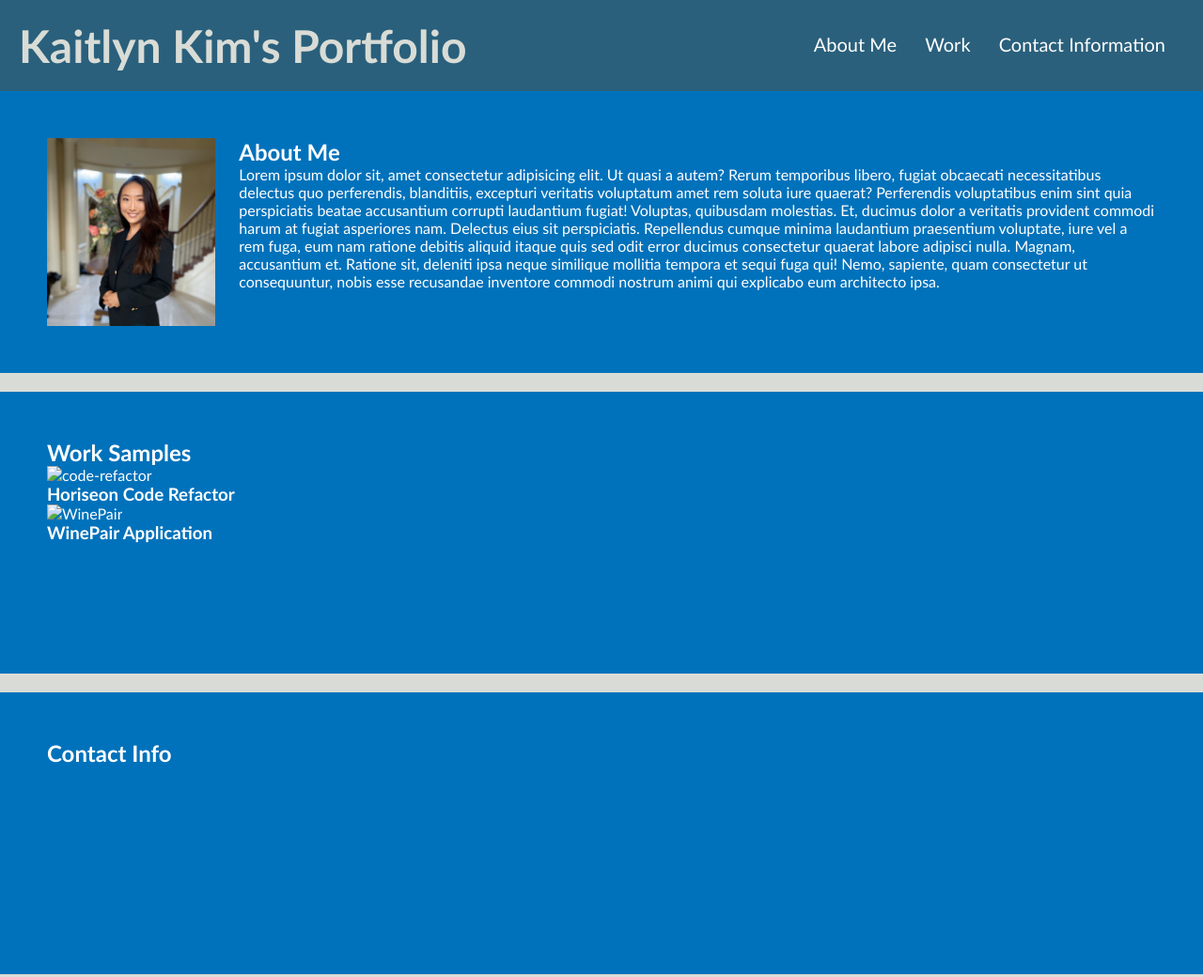
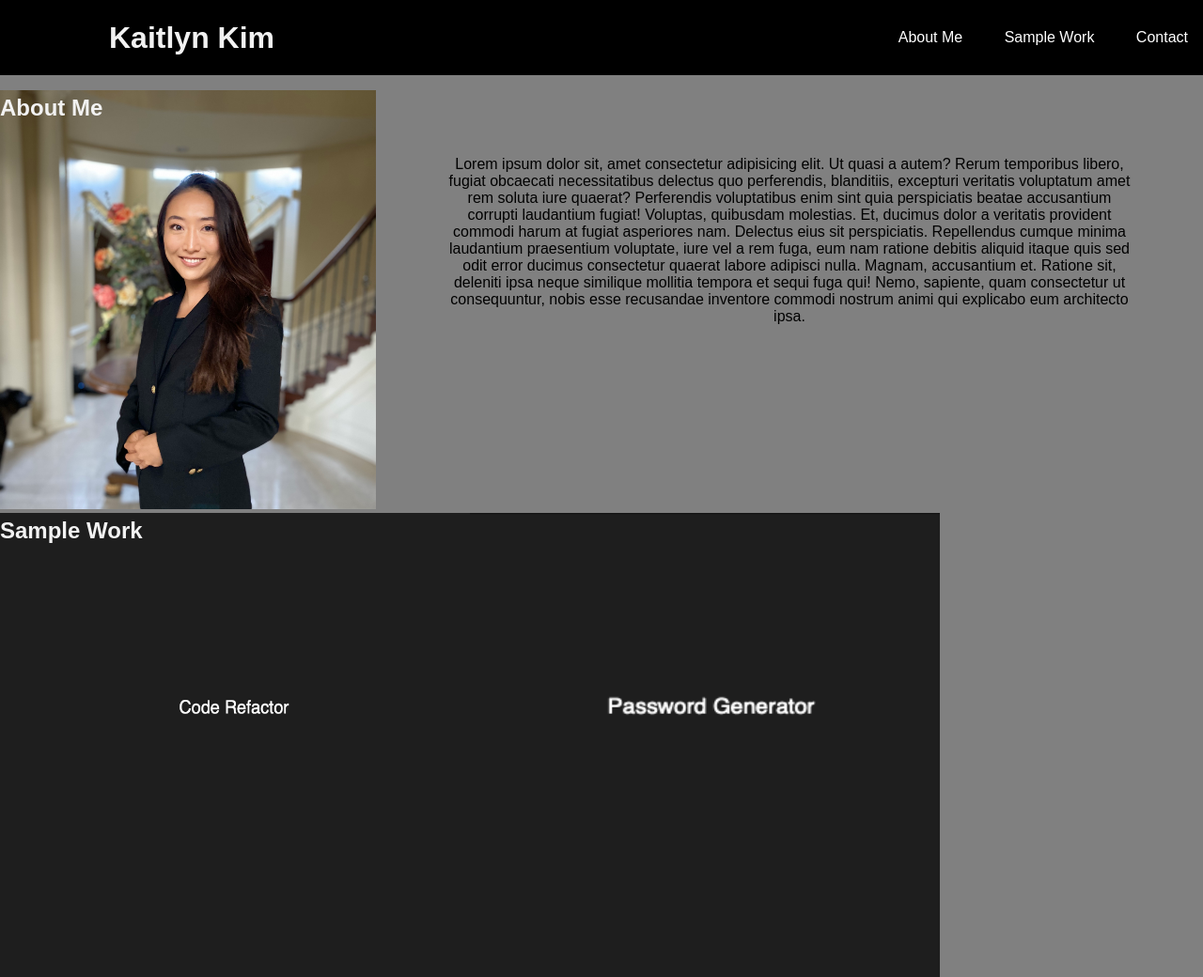
Before and after one commit to kaikim1996/portfolio, a plain HTML site: page index.html in a window 1280 px wide. Shown: the top 1040 px of the page at 94% size. Drawn offline with Linux system fonts and the light colour scheme.

Commit message:
final changes

```diff
--- a/Assets/css/style.css
+++ b/Assets/css/style.css
@@ -1,81 +1,143 @@
+html {
+    scroll-behavior: smooth;
+}
+
 /* universal selector */
 * {
+    font-family: Arial, sans-serif;
     box-sizing: border-box;
     padding: 0;
     margin: 0;
 }
 
-html {
-    scroll-behavior: smooth;
+/* Apply a background color and set text styles */
+body {
+    background-color: #f2f2f2;
 }
 
-body {
-    background-color: #d9dcd6;
+/* Style the header/navigation */
+header {
+    color: #f2f2f2;
+    display: flex;
+    justify-content: space-between;
+    align-items: center;
+    background: black;
+    height: 5rem;
+    padding: 1rem;
+    font-size: 1rem;
 }
 
-/* note: . for class, # for id*/
-.header {
-    padding: 20px;
-    font-family: 'Trebuchet MS', 'Lucida Sans Unicode', 'Lucida Grande', 'Lucida Sans', Arial, sans-serif;
-    background-color: #2a607c;
-    color: #ffffff;
+footer {
+    position: relative;
+    bottom: 0;
+    width: 100%;
+    border-top: 4px solid black;
+    text-align: center;
+    padding: -2px;
+    margin: auto;
 }
 
-h1 {
-    display: inline-block;
-    font-size: 48px;
-    color: #d9dcd6;
+ul li {
+    display: inline;
+    padding-left: 10px;
+    margin-left: 30px;
 }
 
-nav {
-    padding-top: 15px;
-    margin-right: 20px;
-    float: right;
-    font-family: 'Gill Sans', 'Gill Sans MT', Calibri, 'Trebuchet MS', sans-serif;
-    font-size: 20px;
+nav a {
+    text-decoration: none;
+    color: #fff;
 }
 
-nav li {
-    display: inline-block;
-    margin-left: 25px;
+main {
+    background: gray;
 }
 
-a {
-    color: #ffffff;
-    text-decoration: none;
+/* Style sections */
+.about{
+    display: flex;
+    flex-direction: row;
+    padding-top: 1rem;
+    border: black;
 }
 
-.float-left {
-    float: left;
-    margin-right: 25px;
+.work {
+    display: flexbox;
+    flex-direction: column;
+    padding-top: 10rem;
+    border: black;
+    align-items: center;
+    display: inline;
 }
 
-.about-me,
-.work-samples,
-.contact-info{
-    margin-bottom: 20px;
-    padding: 50px;
-    height: 300px;
-    font-family: 'Gill Sans', 'Gill Sans MT', Calibri, 'Trebuchet MS', sans-serif;
-    background-color: #0072bb;
-    color: #ffffff;
+.profile-pic {
+    display: inline-block;
+    padding: 0rem;
 }
 
-.about-me img{
-    max-height: 200px;
+.about img {
+    width: 25rem;
 }
 
-.contact-info ul {
+.aboutcap {
+    float: left;
+}
+
+.aboutp {
+    float: right;
+}
+
+
+p {
+    text-align: center;
+    margin: 20px;
+    padding: 50px;
+}
+
+h1{
+    padding: 100px;
+    align-items: left;
+}
+
+h2{
+    padding: 100;
+    position: absolute;
+    margin-top: 5px;
+    color: #f2f2f2;
+}
+
+
+h3{
+    padding: 20px;
+    text-align: center;
+    align-items: center;
+}
+
+.challenge {
     display: flex;
     flex-wrap: wrap;
-    flex-direction: row;
-    justify-content: space-around;
-    margin: 20px 0;
-    align-items: center;
-    font-size: 18px;
 }
 
-.contact a {
-    color: #000;
-    border-bottom: 2px solid #000;
+.challenge img {
+    width:  500px;
+    height: 400px;
+    float: right;
 }
+
+.project img {
+    width:  1000px;
+    height: 400px;
+    float: right;
+}
+
+
+
+
+.contact li {
+    text-align: center;
+}
+
+
+.contact {
+    background: gray;
+    align-items: center;
+}
--- a/index.html
+++ b/index.html
@@ -1,41 +1,34 @@
 <!DOCTYPE html>
 <html lang="en">
-
-
 <head>
-    <title>Kaitlyn's Portfolio</title>
-    <meta charset="UTF-8" />
-    <meta name="viewport" content="width=device-width, initial-scale=1" />
-    <link rel="stylesheet" type="text/css" href="./assets/css/reset.css">
-    <link rel="stylesheet" type="text/css" href="./assets/css/style.css" />
+    <meta charset="UTF-8">
+    <meta name="viewport" content="width=device-width, initial-scale=1.0">
+    <title>Portfolio</title>
+    <link rel="stylesheet" href="./assets/css/style.css">
 </head>
 
-
 <body>
-
-    <!-- Header with Navbar -->
-    <header class="header">
-      <h1>Kaitlyn Kim's Portfolio</h1>
+    <header class="navbar">
+        <h1>Kaitlyn Kim</h1>
         <nav>
             <ul>
-              <li>
-                  <a href="#about-me">About Me</a>
-              </li>
-              <li>
-                  <a href="#work-samples">Work</a>
-              </li>
-              <li>
-                  <a href="#contact-info">Contact Information</a>
-              </li>
+                <li><a href="#about">About Me</a></li>
+                <li><a href="#work">Sample Work</a></li>
+                <li><a href="#contact">Contact</a></li>
             </ul>
         </nav>
     </header>
 
-  <!---about me-->
-  <section class="about-me">
-    <img src="./assets/images/profile-pic.png" alt = "profile-picture-kk" class="float-left" />
-    <h2>About Me</h2>
-        <p>
+    <main>
+        <!--about me-->
+        <section id="about" class="about">
+            <div class="profile-pic">
+                <img src="./assets/images/profile-pic.png" alt = "profile pic - Kaitlyn" class="float-left" />
+            </div>
+
+            <container class="profile-info"></container>
+                <h2 class="aboutcap">About Me</h2>
+                <p class="aboutp">
                     Lorem ipsum dolor sit, amet consectetur adipisicing elit. Ut quasi a autem? Rerum temporibus libero,
                     fugiat obcaecati necessitatibus delectus quo perferendis, blanditiis, excepturi veritatis voluptatum
                     amet rem soluta iure quaerat?
@@ -49,37 +42,37 @@
                     consectetur ut consequuntur, nobis esse recusandae inventore commodi nostrum animi qui explicabo eum
                     architecto ipsa.
                 </p>
+            </container>
         </section>
 
-    <!---work samples-->
-    <section class="work-samples">
-      <h2>Work Samples</h2>
-      <!---homework 1-->
-      <container class="apps">
-        <a href="https://github.com/kaikim1996/horiseon-website/"><img src="./images/code-refactor.png"
-          alt="code-refactor"></a>
-        <h3 class="text-box">Horiseon Code Refactor</h3>
+        <!---challenges/projects-->
+        <section id="work" class="challenge">
+            <h2>Sample Work</h2>
+            <container class="challenge">
+                <a class="refactor" href="https://github.com/kaikim1996/horiseon-website/"><img src="./assets/images/code-refactor.png" alt="code-refactor"></a>
+
+                <a class="password" href="https://github.com/kaikim1996/password-generator/"><img src="./assets/images/passwordgenerator.png" alt="code-refactor"></a>
             </container>
 
-      <!--project 1-->
-      <container class="apps">
-        <a href="https://github.com/kaikim1996/WinePair/"><img src="./images/WinePair.png"
-          alt="WinePair"></a>
-        <h3 class="text-box">WinePair Application</h3>
+            <container class="project">
+                <a class="wine" href="https://github.com/kaikim1996/WinePair/"><img src="./assets/images/WinePair.png" alt="WinePair"></a>
             </container>
         </section>
 
         <!---contact information-->
-  <section>
-    <h2 class="contact-info">Contact Info</h2>
+        <section id="contact" class="contact">
+            <h3>Contact</h3>
             <ul>
                 <li><a href="mailto:kaitlynkim81@gmail.com">kaitlynkim81@gmail.com</a></li>
                 <li><a href="https://github.com/kaikim1996">Github</a></li>
                 </ul>
         </section>
 
+    </main>
+
+    <footer>
+        <p>&copy; 2023 Kaitlyn Kim</p>
+    </footer>
 </body>
 
-
-
 </html>
```
Also changed, not shown: Assets/images/passwordgenerator.png (added). Lines whose indentation alone changed are shown as unchanged.
